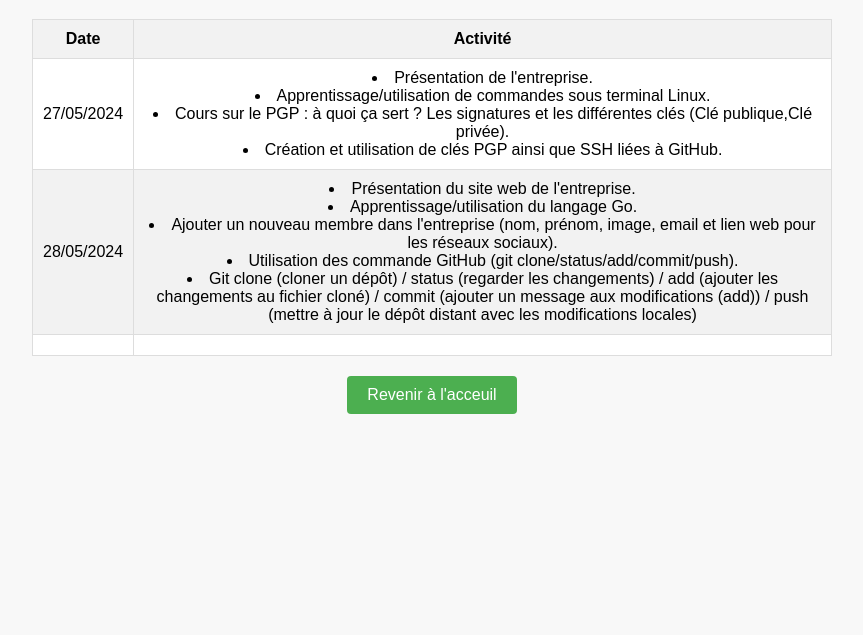
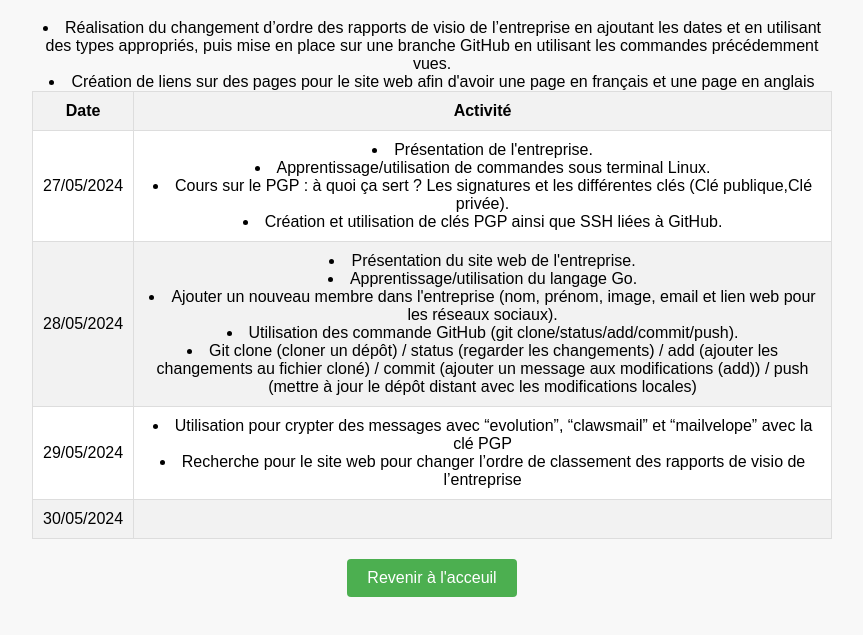
Before and after one commit to Hankloche/PORTFOLIO, a plain HTML site: page index3.html in a window 1280 px wide. Shown: the part 81-716 px from the top of the page, without its empty margins (208-1071 px from the left). Drawn offline with Linux system fonts and the light colour scheme.

Commit message:
Add files via upload

```diff
--- a/index3.html
+++ b/index3.html
@@ -38,8 +38,18 @@
                     </td>
                 </tr>
                 <tr>
-                    <td></td>
-                    <td></td>
+                    <td>29/05/2024</td>
+                    <td>
+                        <li>Utilisation pour crypter des messages avec “evolution”, “clawsmail” et “mailvelope” avec la clé PGP</li>
+                        <li>Recherche pour le site web pour changer l’ordre de classement des rapports de visio de l’entreprise</li>
+                    </td>
+                </tr>
+                <tr>
+                    <td>30/05/2024</td><td>
+                        </td>
+                            <li>Réalisation du changement d’ordre des rapports de visio de l’entreprise en ajoutant les dates et en utilisant des types appropriés, puis mise en place sur une branche GitHub en utilisant les commandes précédemment vues.</li>
+                            <li>Création de liens sur des pages pour le site web afin d'avoir une page en français et une page en anglais</li>
+                        </td>
                 </tr>
                 <!-- Ajoutez autant de lignes que nécessaire -->
             </tbody>
```
